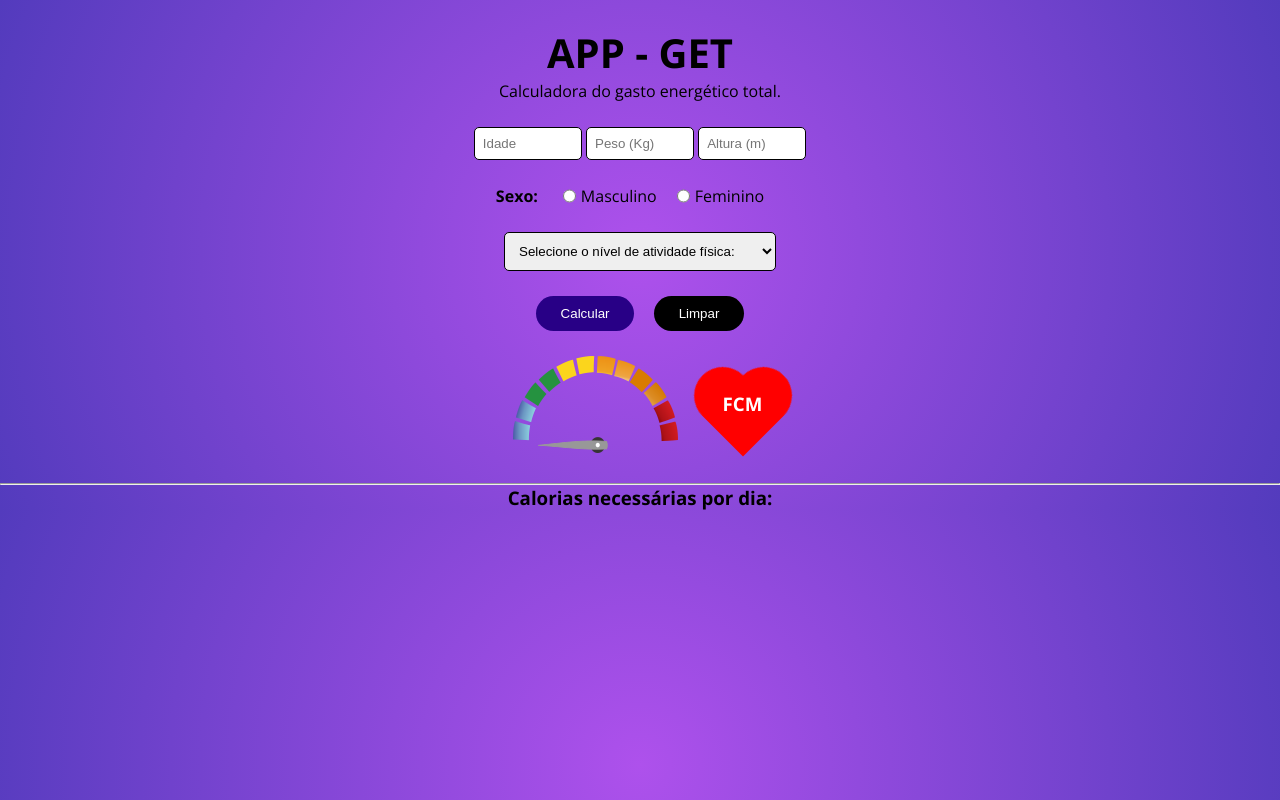
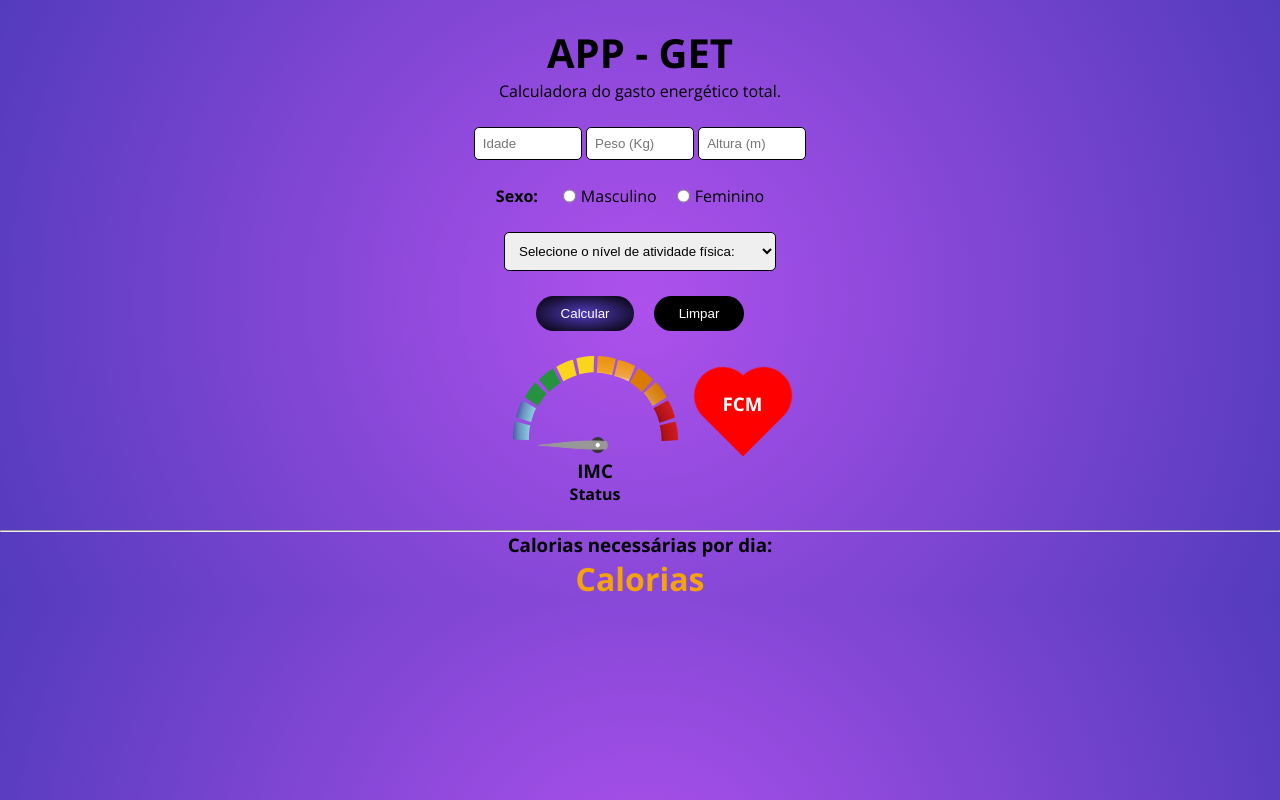
Before and after one commit to ryangsantos/Get, a plain HTML site: page index.html in a window 1280 px wide. Drawn offline with nearby package versions, Linux system fonts and the light colour scheme.

Commit message:
update files

```diff
--- a/get.js
+++ b/get.js
@@ -74,9 +74,9 @@ function calcular() {
 }
 
 function limpar() {
-    document.getElementById("imc").innerHTML = ""
-    document.getElementById("status").innerHTML = ""
+    document.getElementById("imc").innerHTML = "IMC"
+    document.getElementById("status").innerHTML = "Status"
     document.getElementById("freq").innerHTML = "FCM"
     document.getElementById("grafico").src = "icons/reset.png"
-    document.getElementById("calorias").innerHTML = ""
+    document.getElementById("calorias").innerHTML = "Calorias"
 }
--- a/index.html
+++ b/index.html
@@ -41,8 +41,8 @@
     <div class="Info">
         <div class="Peso">
             <img src="icons/reset.png" alt="marcador IMC" id="grafico">
-            <h3 id="imc"></h3>
-            <h4 id="status"></h4>
+            <h3 id="imc">IMC</h3>
+            <h4 id="status">Status</h4>
         </div>
         <!-- Coração -->
         <div class="Fcm">
@@ -56,7 +56,7 @@
     </div>
     <hr>
     <h3>Calorias necessárias por dia:</h3>
-    <h4 id="calorias"></h4>
+    <h4 id="calorias">Calorias</h4>
     <script src="get.js"></script>
 </body>
 
--- a/style.css
+++ b/style.css
@@ -68,8 +68,8 @@ input[type=button] {
     margin-right: 15px;
     border-radius: 25px;
     border: none;
-    background-color: #280086;
-    color: #fff;
+    background: radial-gradient(#533bbd,#000000 );
+    color: #ffffff;
 }
 
 input[type=reset] {
```
